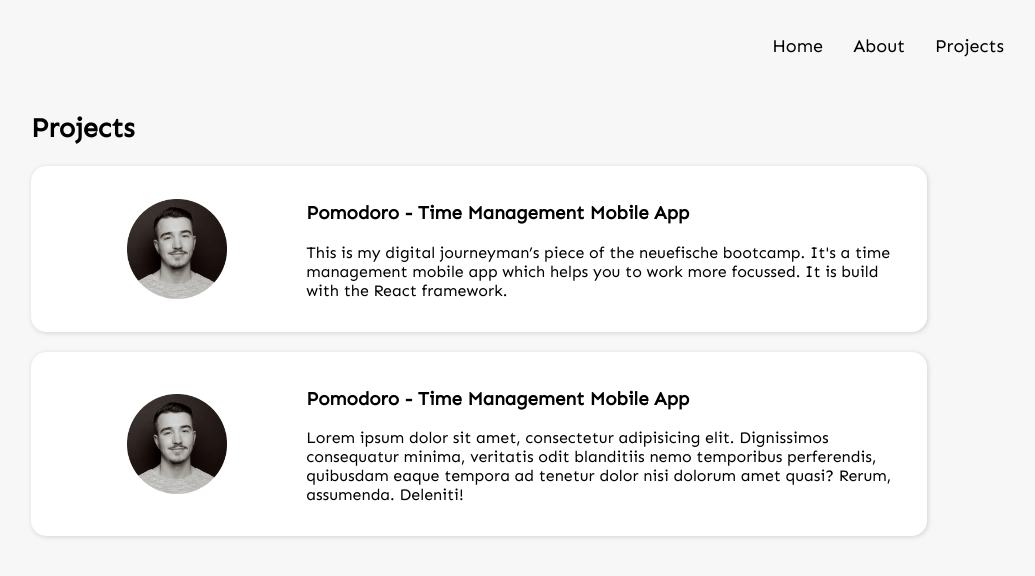
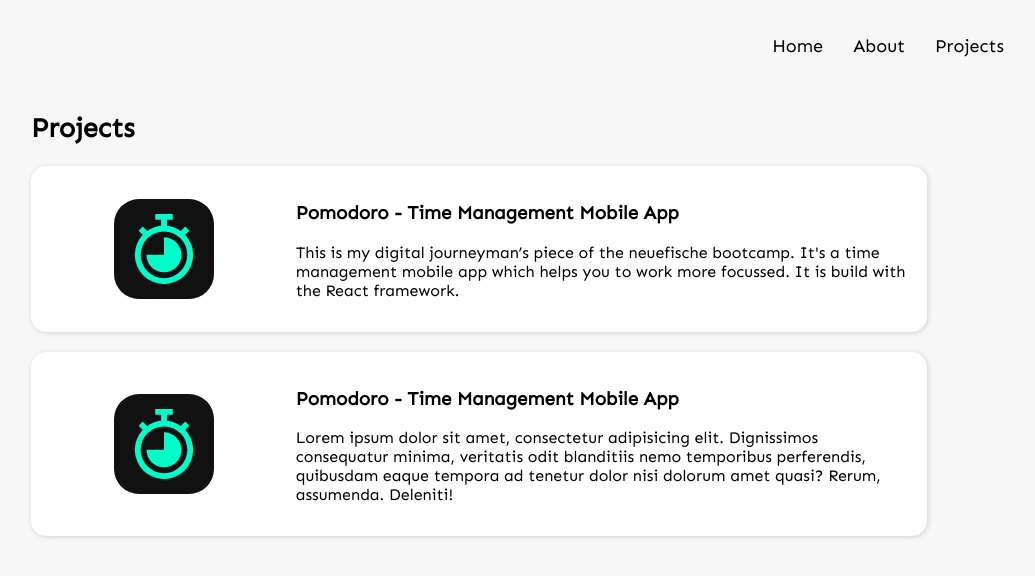
Before and after one commit to timodilg/personal-website, a React (Create React App) app: page /projects in a window 1280 px wide. Shown: the top 576 px of the page, without its empty margins (161-1196 px from the left). Built offline with nearby package versions, Linux system fonts and the light colour scheme.

Commit message:
Add icon for pomodoro project

```diff
--- a/src/pages/Projects.js
+++ b/src/pages/Projects.js
@@ -1,6 +1,6 @@
 import React from 'react'
 import styled from 'styled-components/macro'
-import profilePicture from '../images/timo-profile-700px.png'
+import timer from '../images/timer.svg'
 
 export default function Projects() {
   return (
@@ -9,7 +9,7 @@ export default function Projects() {
 
       <a href="https://pomodoro-23add.firebaseapp.com/todo">
         <ProjectCard>
-          <img src={profilePicture} alt="ich" />
+          <img src={timer} alt="timer" />
           <div>
             <h3>Pomodoro - Time Management Mobile App</h3>
             <p>
@@ -22,7 +22,7 @@ export default function Projects() {
       </a>
 
       <ProjectCard>
-        <img src={profilePicture} alt="ich" />
+        <img src={timer} alt="ich" />
         <div>
           <h3>Pomodoro - Time Management Mobile App</h3>
           <p>
@@ -56,7 +56,7 @@ const ProjectCard = styled.div`
   justify-items: center;
   align-items: center;
   min-width: 200px;
-  padding: 15px;
+  padding: 15px 15px 15px 0;
   font-size: 16px;
   background: white;
   margin-top: 20px;
@@ -65,6 +65,7 @@ const ProjectCard = styled.div`
   @media (max-width: 600px) {
     display: grid;
     grid-template-columns: 100%;
+    padding: 15px;
   }
 
   :hover {
@@ -72,6 +73,9 @@ const ProjectCard = styled.div`
   }
 
   img {
-    width: 100px;
+    width: 70px;
+    background: #111;
+    padding: 15px;
+    border-radius: 25px;
   }
 `
```
Also changed, not shown: src/images/timer.svg (added).
